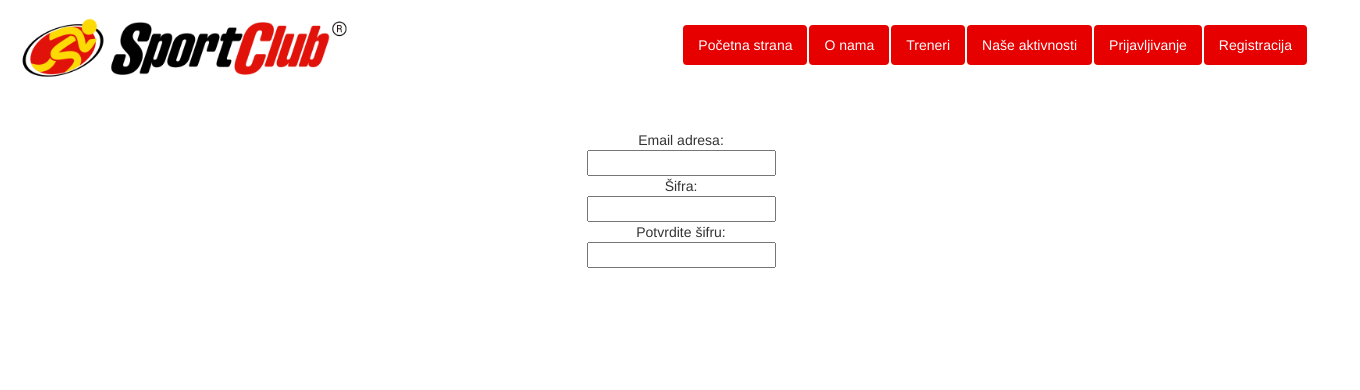
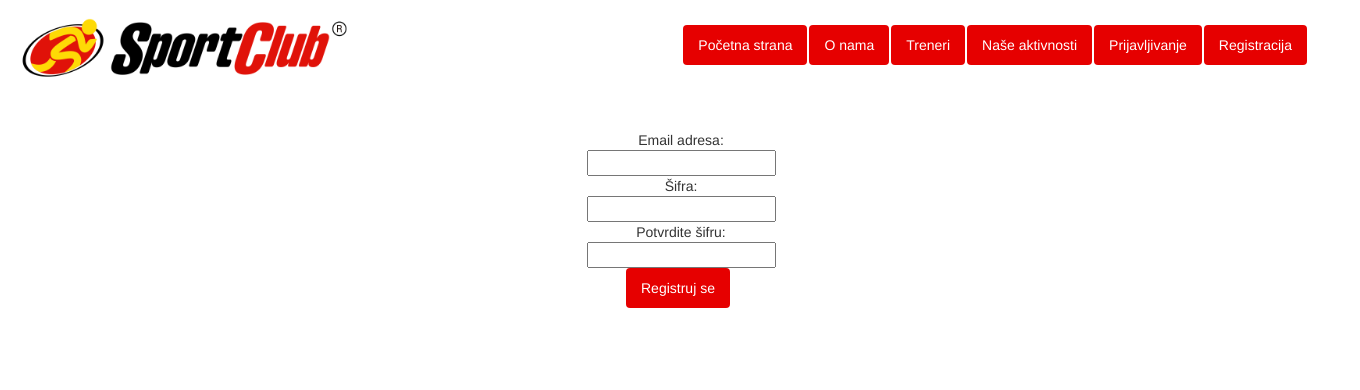
Before and after one commit to ivan-ristovic/sports-club, a PHP site: page /registracija.php in a window 1360 px wide. Shown: the top 390 px of the page. Run offline with PHP 8.4, Linux system fonts and the light colour scheme; some libraries are stand-ins or nearby versions.

```diff
--- a/sajt/aktivnosti.php
+++ b/sajt/aktivnosti.php
@@ -64,4 +64,4 @@
 		</div>
 
 	</body>
-</htm>
+</html>
--- a/sajt/index.php
+++ b/sajt/index.php
@@ -64,4 +64,4 @@
 		</div>
 
 	</body>
-</htm>
+</html>
--- a/sajt/licnaStrana.php
+++ b/sajt/licnaStrana.php
@@ -92,4 +92,4 @@
 		</div>
 
 	</body>
-</htm>
+</html>
--- a/sajt/oNama.php
+++ b/sajt/oNama.php
@@ -64,4 +64,4 @@
 		</div>
 
 	</body>
-</htm>
+</html>
--- a/sajt/prijavljenIndex.php
+++ b/sajt/prijavljenIndex.php
@@ -71,4 +71,4 @@
 		</div>
 
 	</body>
-</htm>
+</html>
--- a/sajt/prijavljivanje.php
+++ b/sajt/prijavljivanje.php
@@ -44,7 +44,7 @@
 			}
 			div.button-pill{
 				margin: auto;
-				width: 86.8px;
+				width: 100px;
 				height: 40px;
 			}
 		</style>
@@ -73,7 +73,7 @@
 					Username ili email adresa:<br>
 					<input type="text" name="firstname"><br>
 					Šifra:<br>
-					<input type="text" name="lastname"><br><br>
+					<input type="password" name="password"><br><br>
 				</form>
 				<div class="button-pill">
 					<ul class="nav nav-pills">
@@ -84,4 +84,4 @@
 		</div>
 
 	</body>
-</htm>
+</html>
--- a/sajt/registracija.php
+++ b/sajt/registracija.php
@@ -42,6 +42,11 @@
 			.nav-pills> li.active>a{
 				background-color: #e60000;
 			}
+			div.button-pill{
+				margin: auto;
+				width: 110px;
+				height: 40px;
+			}
 		</style>
 	</head>
 	<body>
@@ -68,12 +73,17 @@
 					Email adresa:<br>
 					<input type="text" name="firstname"><br>
 					Šifra:<br>
-					<input type="text" name="lastname"><br>
+					<input type="password" name="psw"><br>
 					Potvrdite šifru:<br>
-					<input type="text" name="lastname">
+					<input type="password" name="psw1">
+					<div class="button-pill">
+					<ul class="nav nav-pills">
+						<li role="presentation" class="active"><a href="prijavljenIndex.php">Registruj se</a></li>
+					</ul>
+				</div>
 				</form>
 			</div>
 		</div>
 
 	</body>
-</htm>
+</html>
--- a/sajt/treneri.php
+++ b/sajt/treneri.php
@@ -64,4 +64,4 @@
 		</div>
 
 	</body>
-</htm>
+</html>
--- a/sajt/zakazivanje.php
+++ b/sajt/zakazivanje.php
@@ -170,4 +170,4 @@
 		</div>
 
 	</body>
-</htm>
+</html>
```
